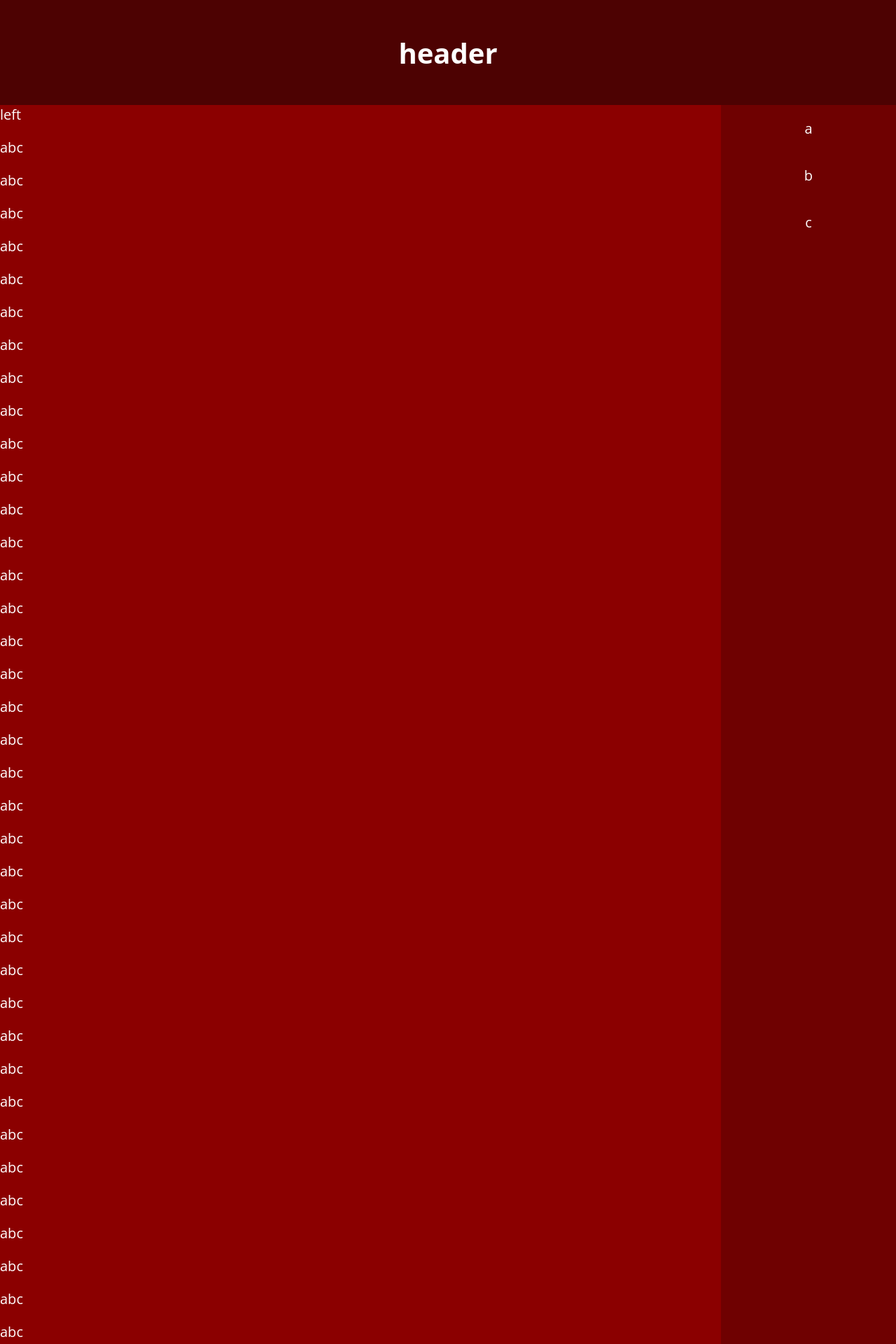
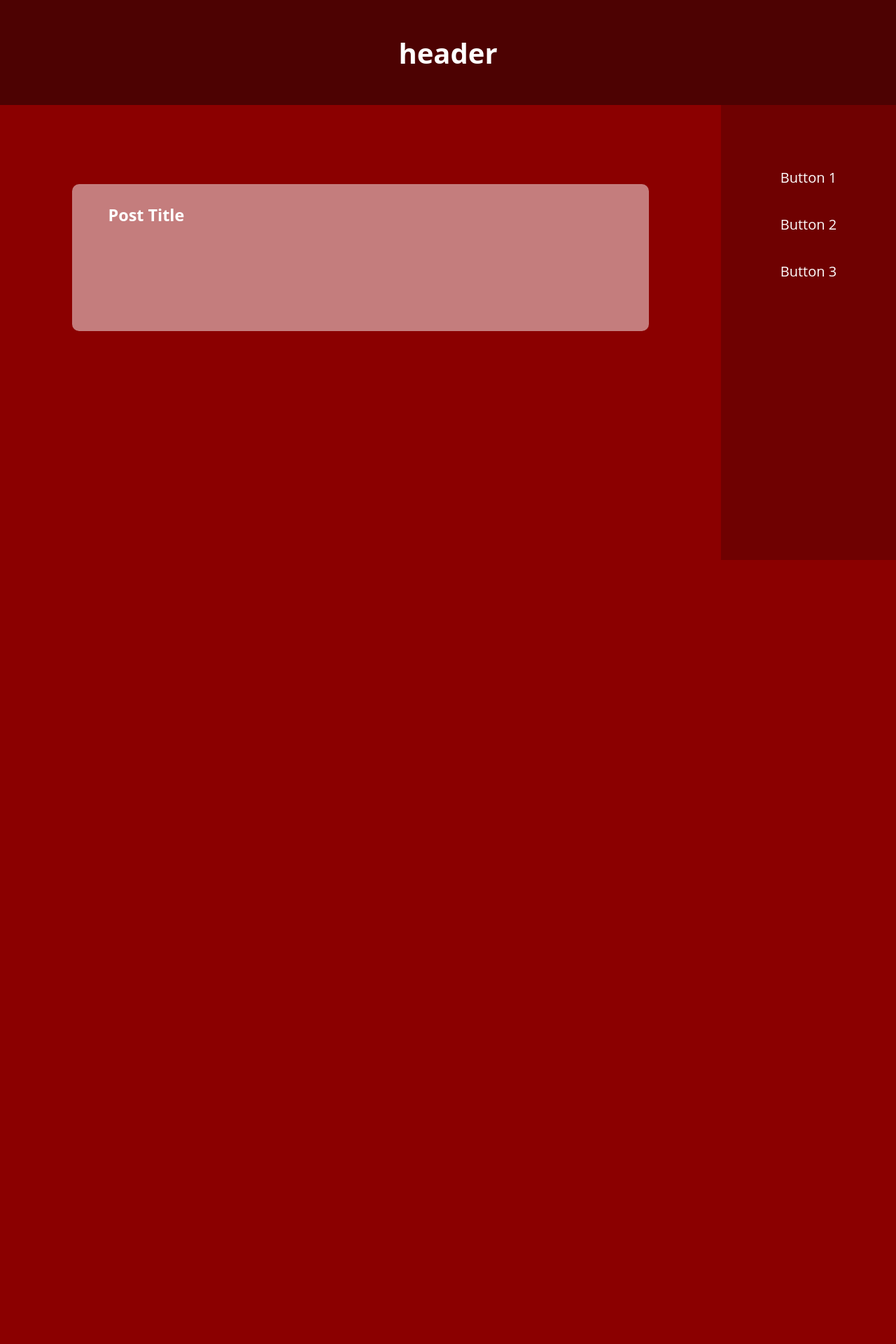
Before and after one commit to Ch3shireDev/KittenPages, a PHP site: page /ex/example4.php in a window 1280 px wide. Shown: the top 1920 px of the page at 70% size. After the commit the page ends 800 px from the top, so only its background shows below. Run offline with PHP 8.4, Linux system fonts and the light colour scheme.

Commit message:
Small update of Example4

```diff
--- a/ex/example4.php
+++ b/ex/example4.php
@@ -8,6 +8,7 @@
             font-family: "Open Sans",Arial,sans-serif;
             color: white;
             font-size: 20px;
+            height: 100%;
         }
 
         .all{
@@ -16,6 +17,7 @@
             margin-right: auto;
             width: 100%;
             margin: 0;
+            min-height: 100%;
         }
 
         .header {
@@ -36,24 +38,23 @@
 
         .header h1{
             margin: 0;
-            /*text-align: center;*/
-            /*display: table-cell;*/
-            /*margin-top: auto;*/
-            /*margin-bottom: auto;*/
         }
 
         .content{
             display: flex;
             width: 100%;
             background: black;
+            min-height: calc(100vh - 150px);
         }
 
         .left{
             background: darkred;
             width: calc(100% - 250px);
+            padding-top: 10px;
         }
 
         .right{
+            padding-top: 70px;
             background: #6f0101;
             width: 250px;
         }
@@ -61,13 +62,24 @@
         .button{
             padding: 20px;
             text-align:center;
+            text-transform:capitalize;
         }
 
         .button:hover{
             background: white;
+            font-weight: 900;
             opacity: 0.5;
             color: black;
-            text-shadow: 2px 2px 2px black;
+        }
+
+        .post{
+            margin: 10%;
+            background: rgba(255, 255, 255, 0.49);
+            /*opacity: 0.5;*/
+            min-height: 200px;
+            border-radius: 10px;
+            color: white;
+            padding: 5px 5% 5px 5%;
         }
 
     </style>
@@ -79,16 +91,14 @@
         </div>
         <div class="content">
             <div class="left">
-        left
-        <?php
-        for($i=0;$i<100;$i++)
-            echo "<p>abc</p>\n";
-        ?>
-    </div>
+                <div class="post">
+                    <h3>Post Title</h3>
+                </div>
+            </div>
     <div class="right">
-        <div class="button">a</div>
-        <div class="button">b</div>
-        <div class="button">c</div>
+        <div class="button">button 1</div>
+        <div class="button">button 2</div>
+        <div class="button">button 3</div>
     </div>
         </div>
     </div>
```
